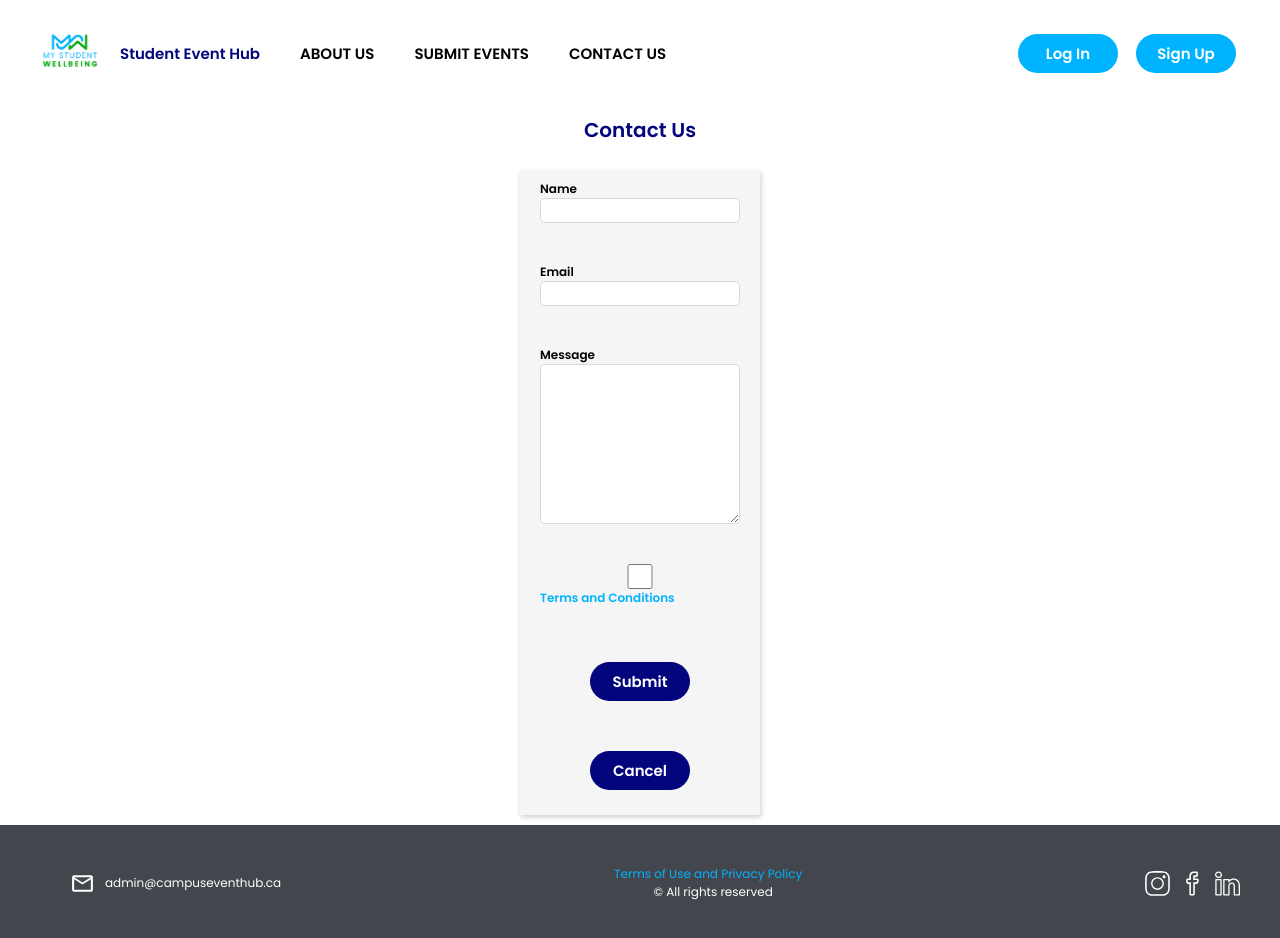
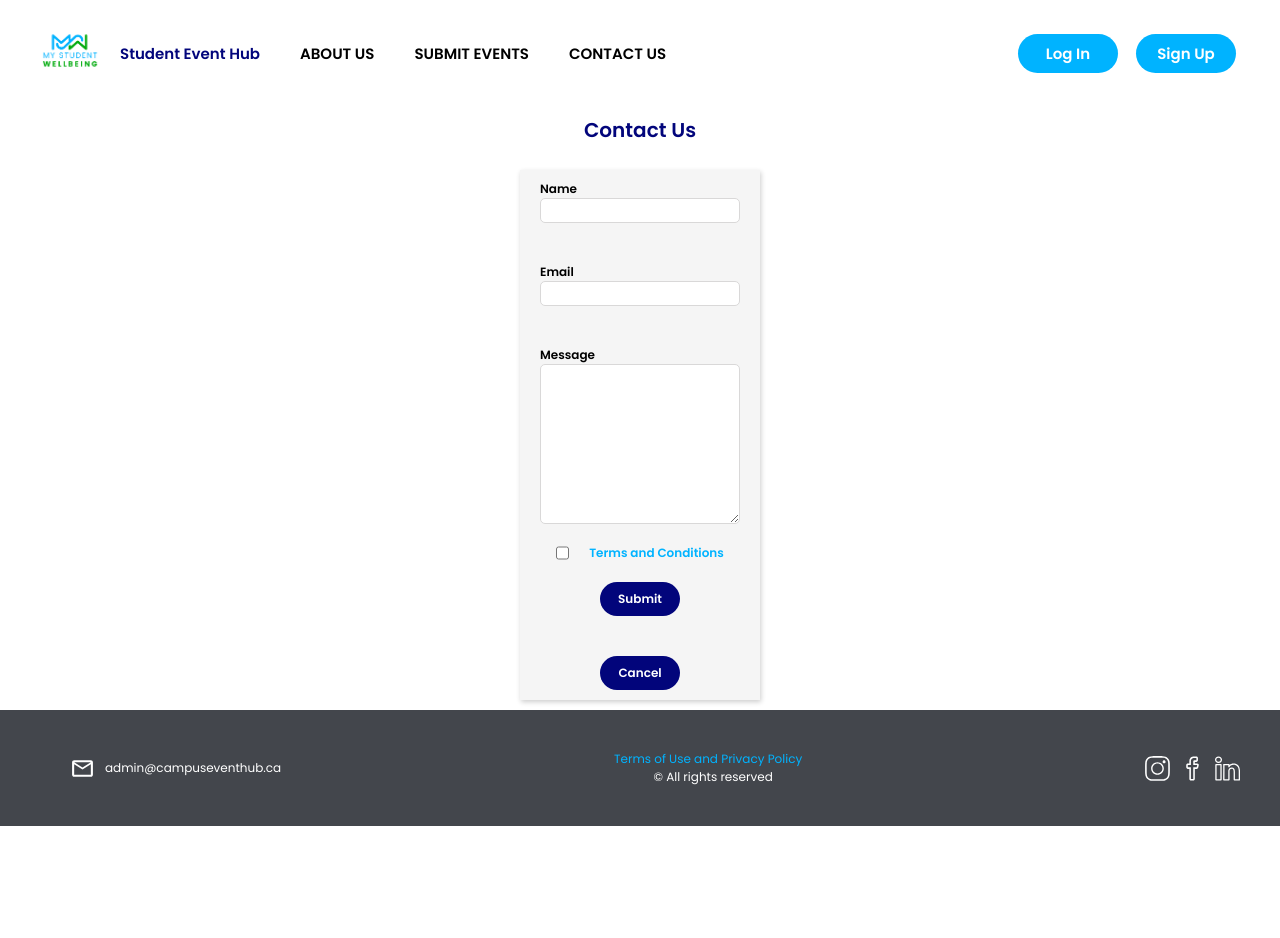
Before and after one commit to mystudentwellbeing/Campus-Event-Hub, a React (Vite) app in the folder frontend/: page /contactus in a window 1280 px wide. Shown: the top 938 px of the page. After the commit the page ends 826 px from the top, so only its background shows below. Built offline with nearby package versions, Linux system fonts and the light colour scheme; no server answers.

Commit message:
updated css for contactus page

```diff
--- a/frontend/package.json
+++ b/frontend/package.json
@@ -10,6 +10,8 @@
     "preview": "vite preview"
   },
   "dependencies": {
+    "@supabase/supabase-js": "^2.38.5",
+    "@tanstack/react-query": "^5.8.6",
     "hamburger-react": "^2.5.0",
     "react": "^18.2.0",
     "react-dom": "^18.2.0",
--- a/frontend/src/pages/ContactUs.jsx
+++ b/frontend/src/pages/ContactUs.jsx
@@ -55,7 +55,8 @@ const ContactUs = () => {
               onChange={(e) => setMessage(e.target.value)}
             ></textarea>
           </div>
-          <div className={styles.formContainerTerms}>
+        </div>
+        <div className={styles.formContainerTerms}>
           <input
             type="checkbox"
             name="termsCondition"
@@ -76,9 +77,12 @@ const ContactUs = () => {
               </Modal>
             )}
           </label>
-          </div>
-          <div className={styles.formContainer}>
-            <Button type="submit" className={styles.btnContact}>
+        </div>
+        <div className={styles.formContainer}>
+            <Button
+              type="submit"
+              className={styles.btnContact}
+            >
               Submit
             </Button>
             <Button
@@ -88,7 +92,6 @@ const ContactUs = () => {
             >
               Cancel
             </Button>
-          </div>
         </div>
       </form>
     </div>
--- a/frontend/src/pages/ContactUs.module.css
+++ b/frontend/src/pages/ContactUs.module.css
@@ -61,6 +61,8 @@
     display: flex;
     flex-direction: row;
     justify-content: center;
+    gap: 2rem;
+    margin: 1rem;
     font-size: 1.2rem;
     font-weight: 900;
     color: var(--blue);
@@ -68,5 +70,7 @@
 
 .btnContact {
     background-color: var(--darkblue);
-    margin: 1.5rem;
+    margin: 1rem;
+    font-size: 1.2rem;
+    width: 8rem;
 }
```
Also changed, not shown: 1 other file (tests, documents, lock files or other folders).
